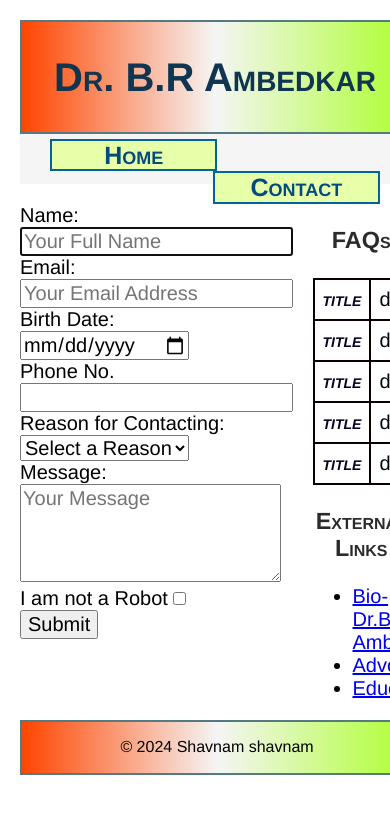
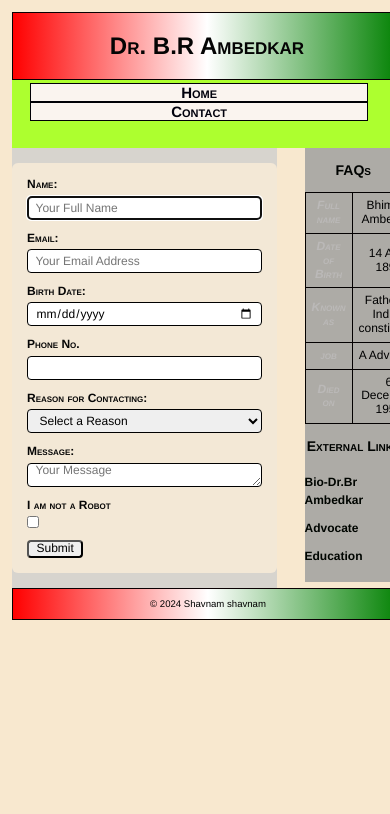
Before and after one commit to Shavnam8242/Assignment-1, a plain HTML site: page contact.html in a window 390 px wide. Shown: the top 814 px of the page. Drawn offline with Linux system fonts and the light colour scheme.

Commit message:
my first commit

```diff
--- a/contact.html
+++ b/contact.html
@@ -83,28 +83,28 @@
 
                 <tbody>
                 <tr>
-                        <th>title</th>
-                        <td>data</td>
+                    <th>Full name</th>
+                    <td>Bhimrao Ambedkar</td>
                 </tr>
 
                 <tr>
-                        <th>title</th>
-                        <td>data</td>
+                    <th>Date of Birth</th>
+                    <td>14 April 1891</td>
                 </tr>
 
                 <tr>
-                        <th>title</th>
-                        <td>data</td>
+                    <th>Known as</th>
+                    <td>Father of Indian constitution</td>
                 </tr>
 
                 <tr>
-                        <th>title</th>
-                        <td>data</td>
+                    <th>job</th>
+                    <td>A Advocate</td>
                 </tr>
 
                 <tr>
-                        <th>title</th>
-                        <td>data</td>
+                    <th>Died on</th>
+                    <td>6 December 1956</td>
                 </tr>
                 </tbody>
 
--- a/css/styles.css
+++ b/css/styles.css
@@ -6,31 +6,42 @@
     font: normal normal 400 20px/1.5 "Helvetica Neue", Helvetica, Arial, sans-serif;
 }
 
- /*Created a multiple element list selector for h1 and h2 to set font varibles*/
+/*Created a multiple element list selector for h1 and h2 to set font varibles*/
 h1, h2 {
     font-variant: small-caps;
     text-align: center;
-    color: rgb(15, 53, 80);
+    color: rgb(4, 4, 4);
     padding: 0.25rem;
     margin:0.25rem;
 }
 
 
 
- /*Created a ruleset to set the font size of q element*/
+/*Created a ruleset to set the font size of q element*/
 q {
     font-style: italic;
     font-family: cursive;
     font-size: 1.5rem;
 }
 
- /*Created a ruleset using class element sections nested in the main to center and added padding to it.*/
+/*Created a ruleset using class element sections nested in the main to center and added padding to it.*/
 .main-section{
     text-align: center;
     padding: 2rem;
-    background-color: hsla(36, 33%, 94%, 0.882);
+    background-color: hsla(36, 85%, 90%, 0.752);
 }
 
+body{
+    background-color: hsla(36, 78%, 88%, 0.882);
+}
+
+main{
+    background-color: hsla(45, 4%, 82%, 0.882);
+}
+
+aside{
+    background-color: hsla(60, 1%, 63%, 0.882);
+}
 /*Created a ruleset to set the font size of footer p element*/
 footer p {
     font-size: 0.8em;
@@ -74,9 +85,9 @@
     height: auto;
     align-content: center;
     padding: 1rem;
-    border: 0.2rem solid rgb(3, 0, 0);
+    border: 0.2rem solid rgb(6, 0, 0);
     border-radius: 0.5rem;
-    background-color: hsla(240, 79%, 91%, 0.5);
+    background-color: hsla(0, 100%, 1%, 0.5);
 }
 
 /*Adjusted the height and width of the relative-path-image*/
@@ -85,9 +96,9 @@
     height: 50%;
     align-content: center;
     padding: 1rem;
-    border: 0.2rem solid rgb(196, 196, 249);
+    border: 0.2rem solid rgb(251, 153, 5);
     border-radius: 0.5rem;
-    background-color: hsla(264, 72%, 86%, 0.916);
+    background-color: hsla(0, 0%, 2%, 0.916);
 }
 
 /*Created a ruleset to set the font size of figcaption element*/
@@ -98,11 +109,11 @@
     font-size: 1.2em;
 }
 #relative-path-image figcaption{
-    color: rgb(5, 5, 5);
+    color: rgb(2, 1, 0);
 }
 
 #absolute-path-image figcaption{
-    color: rgb(6, 0, 2);
+    color: rgb(7, 7, 0);
 }
 
 /*Created a ruleset for iframe elements*/
@@ -110,16 +121,16 @@
     width: 100%;
     height: 42.75rem;
     padding: 1rem; /*Adds padding to all sides*/
-    border: 0.2rem solid rgb(78, 76, 84);
+    border: 0.2rem solid rgb(2, 0, 10);
     border-radius: 0.5rem;/*round the corners*/
-    border: 0.2rem solid rgb(12, 127, 165);
+    border: 0.2rem solid rgb(0, 3, 0);
 }
 
 /*Aligning the header and footer to be in center using a multiple list element selector*/
 header, footer{
     text-align: center;
-    border: 0.125rem solid #557b80;
-    background: linear-gradient(to right, orangered, whitesmoke, greenyellow);
+    border: 0.125rem solid #090002;
+    background: linear-gradient(to right, red, white, green);
 }
 
 /*Added a ruleset for biography blockquote to align the text to left*/
@@ -131,15 +142,15 @@
 /*Created a ruleset for the blockquote with the q element to add padding to all sides*/
 #quote{
     padding: 2rem;
-    box-shadow: 0.625rem 0.625rem 1.25rem greenyellow, -0.625rem 0.625rem 0.938rem blanchedalmond, -0.625rem -0.625rem 0.938rem orange;
+    box-shadow: 0.625rem 0.625rem 1.25rem whitesmoke, -0.625rem 0.625rem 0.938rem red, -0.625rem -0.625rem 0.938rem greenyellow;
 }
 
 /*Asignment 2*/
 nav{
     text-align: center;
-    /*color: green;*/
+    /*color: greenyellow;*/
     padding:0 1rem 2rem;
-    background-color: whitesmoke;
+    background-color: greenyellow;
 }
 
 nav ul{
@@ -178,24 +189,24 @@
 }
 
 nav ul li{
-    border: 0.1rem solid #02649d;
-    background-color: burlywood;
+    border: 0.1rem solid #000005;
+    background-color: whitesmoke;
 }
 
 nav a{
-    color: #034b7f;
+    color: #00000c;
     font-variant: small-caps;
     font-size: 1.25rem;
-    background-color: rgb(232, 255, 170);
+    background-color: rgb(250, 244, 239);
     display: block;
     font-weight: bold;
     text-decoration: none;
 }
 
 nav a:hover{ /*changes color on hovering*/
-    color: white;
-    background-color: #098b2a;
-    border: 0.1rem solid white;
+    color: whitesmoke;
+    background-color: #046A38;
+    border: 0.1rem solid whitesmoke;
 }
 
 /*Navigating it to left side of the page*/
@@ -210,14 +221,10 @@
     width: 49.5%;
 }
 
-a:hover{
-    color: orangered;
-}
-
 /*Changing the font and color of heading 3 and aligning it to center*/
 h3{
     font-variant: small-caps;
-    color: rgb(43, 42, 44);
+    color: rgb(0, 3, 1);
     text-align: center; /* Center-aligns the text */
 }
 
@@ -227,20 +234,150 @@
 }
 
 aside th, aside td {
-    border: 0.125rem solid #0b0000; /* Example: Black border */
+    border: 0.125rem solid #030000; /* solid black border */
     text-align: center; /* Centers text within cells */
-    padding: 8px; /* Adjust padding as needed */
+    padding: 0.5rem; /* Adjust padding as needed */
 }
 
 aside th {
     font-weight: bold; /* Makes table headings bold */
-    font-style: italic; /* Example: italic style for headings */
-    font-variant: small-caps; /* Example: small-caps variant for headings */
-    color: #040322; /* Example: Royle blue color for headings */
+    font-style: italic; /* italic style for headings */
+    font-variant: small-caps; /* small-caps variant for headings */
+    color: #bbb9b8;
 }
 
 aside td {
     font-weight: normal; /* Normal font weight for data cells */
     font-style: normal; /* Normal font style for data cells */
-    color: #00090c; /* Example: black color for data */
+    color: #000;
 }
+
+aside ul {
+    list-style-type: none; /* Removes bullet points */
+    padding: 0; /* Removes padding, especially on the left side */
+}
+
+aside a {
+    text-decoration: none; /* Removes underline from links */
+    color: #000500;
+    line-height: 1.5; /* Increases line height for better readability */
+    display: block;
+    padding: 5px 0;
+    font-weight: bold;
+}
+
+a:hover{
+    color: orangered;
+    text-decoration: underline;
+}
+
+input, textarea, select{
+    display: block;
+}
+
+input[type=checkbox]{
+    width: 1rem;
+    height: 1rem;
+}
+
+form {
+    max-width: 600px;
+    margin: 1.25rem auto; /* Centers the form and adds margin around it */
+    padding: 1.25rem; /* Padding inside the form */
+    background-color: hsla(36, 70%, 91%, 0.882);
+    border-radius: 0.5rem; /* Rounded corners */
+}
+
+form label {
+    display: block; /* Each label on a new line */
+    margin-bottom: 0.3rem; /* Space below the label */
+    color:rgb(6, 6, 6);
+    font-variant: small-caps; /* Small-caps font variant */
+    font-weight: bold; /* Bold font weight */
+    text-align: left; /* Align text to the left */
+}
+
+form input[type="text"], form input[type="email"], form input[type="date"], form input[type=tel], form select, form textarea {
+    width: 100%;
+    height: 2rem;
+    margin-bottom: 1rem;
+    padding: 0 0.625rem;
+    box-sizing: border-box;
+    border: 0.1rem solid black;
+    border-radius: 4px;
+}
+
+form input[type="submit"]{
+    margin-top: 1rem;
+    padding: 0 0.625rem;
+    border-radius: 4px;
+}
+
+form input[type="submit"]:hover {
+    background-color: #070707;
+}
+
+@media(max-width: 1200px) {
+    html{
+        font-size: 15px;
+    }
+
+    #image{
+        float: right;
+        width: 35%;
+    }
+}
+
+@media(max-width: 900px) {
+    html{
+        font-size: 15px;
+    }
+
+    #biography{
+        float: none;
+        width: 95%
+    }
+
+    /*Navigating it to right side of the page*/
+    #image{
+        float: none;
+        width: 95%;
+    }
+
+    #home-link{
+        float: none;
+        width: 95%
+    }
+
+    /*Navigating it to right side of the page*/
+    #contact-link{
+        float: none;
+        width: 95%;
+    }
+
+    main{
+        float:none;
+        width:95%;
+    }
+
+    aside{
+        float:none;
+        width:95%
+    }
+}
+
+@media(max-width: 750px) {
+    html{
+        font-size: 12px;
+    }
+
+    main{
+        float:none;
+        width:95%;
+    }
+
+    aside{
+        float:none;
+        width:95%
+    }
+}
```
Also changed, not shown: index.html (+17 -14 lines). Lines whose indentation alone changed are shown as unchanged.
